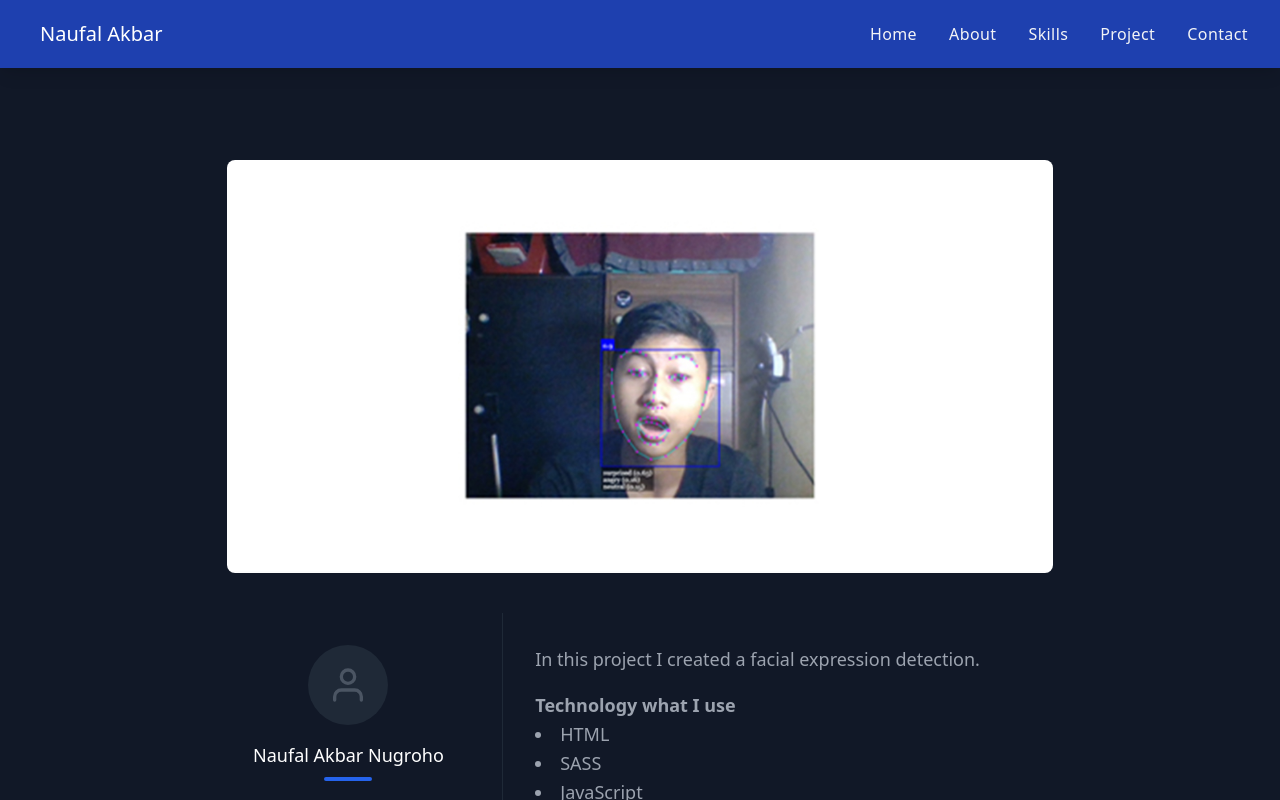
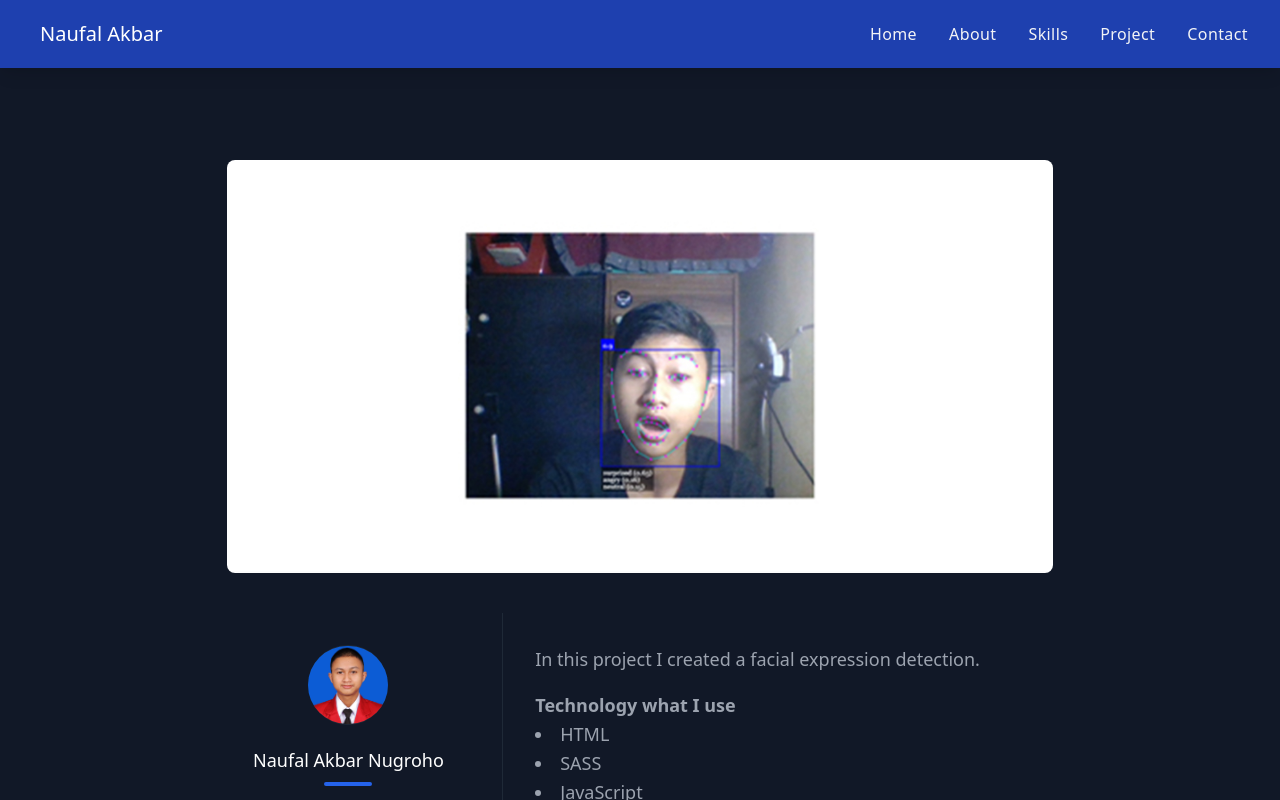
Before and after one commit to nuflakbrr/react-portfolio, a React (Create React App) app: page /project/face-recognition in a window 1280 px wide. Shown: the top 800 px of the page. Built offline with nearby package versions, Linux system fonts and the light colour scheme.

Commit message:
added avatar face

```diff
--- a/src/pages/project/projectdetails/FaceRecognition.js
+++ b/src/pages/project/projectdetails/FaceRecognition.js
@@ -3,6 +3,7 @@ import Footer from "../../../components/Footer";
 import Navbars from "../../../components/Navbars";
 import Seo from "../../../components/Seo";
 import FaceBes from "../../images/pro-facBes.jpg";
+import Profile from "../../images/profile.jpg";
 import { Link } from "react-router-dom";
 
 function FaceRecognition() {
@@ -18,10 +19,11 @@ function FaceRecognition() {
               <div className="flex flex-col sm:flex-row mt-10">
                 <div className="sm:w-1/3 text-center sm:pr-8 sm:py-8">
                   <div className="w-20 h-20 rounded-full inline-flex items-center justify-center bg-gray-800 text-gray-600">
-                    <svg fill="none" stroke="currentColor" strokeLinecap="round" strokeLinejoin="round" strokeWidth="2" className="w-10 h-10" viewBox="0 0 24 24">
-                      <path d="M20 21v-2a4 4 0 00-4-4H8a4 4 0 00-4 4v2"></path>
-                      <circle cx="12" cy="7" r="4"></circle>
-                    </svg>
+                    <div className="avatar">
+                      <div className="rounded-full w-18 h-18">
+                        <img src={Profile} />
+                      </div>
+                    </div>
                   </div>
                   <div className="flex flex-col items-center text-center justify-center">
                     <h2 className="font-medium title-font mt-4 text-white text-lg">Naufal Akbar Nugroho</h2>
```
